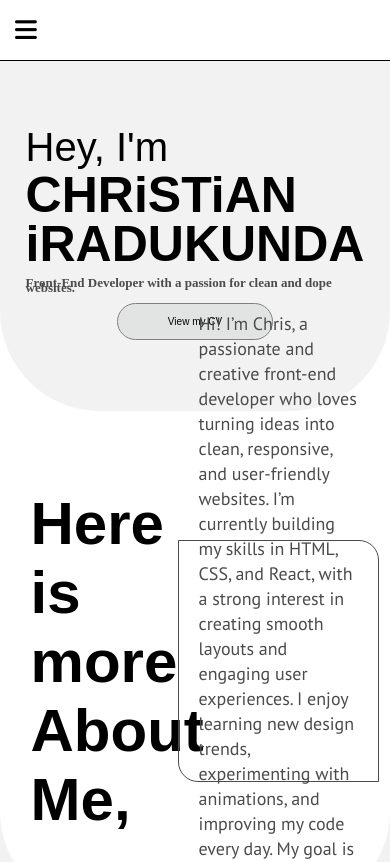
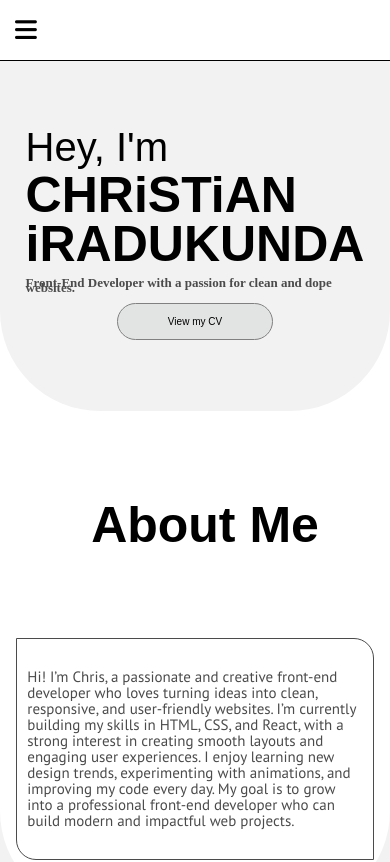
Before and after one commit to chriskunda/Portfolio, a React (Vite) app in the folder My-portfolio/: page / in a window 390 px wide. Shown: the top 862 px of the page. Built offline with nearby package versions, Linux system fonts and the light colour scheme; a web font is replaced by a local one.

Commit message:
just done about section

```diff
--- a/My-portfolio/src/Components/About.css
+++ b/My-portfolio/src/Components/About.css
@@ -25,6 +25,10 @@ html{
 
 }
 
+.h1-2{
+    display: none;
+}
+
 .about{
     display: flex;
     align-items: center;
@@ -37,3 +41,35 @@ html{
     font-size: 18px;
     padding: 20px;
 }
+
+@media (max-width: 500px) {
+    .about-container{
+        display: flex;
+        flex-direction: column;
+
+    }
+
+    .words{
+        display: flex;
+        flex-direction: row;
+        justify-content: center;
+        width: 100%;
+
+    }
+
+    .h1-1{
+        display: none;
+    }
+
+    .h1-2{
+        display: flex;
+        font-size: 50px;
+    }
+
+    .about{
+        width: 86%;
+        font-size: 15px;
+        padding: 10px;
+        line-height: 16px;
+    }
+}
--- a/My-portfolio/src/Components/About.jsx
+++ b/My-portfolio/src/Components/About.jsx
@@ -5,7 +5,8 @@ function About() {
         <div className="parent-about" id="about-section">
             <div className="about-container">
                 <div className="words">
-                    <h1>Here is more <br /> About Me,</h1>
+                    <h1 className="h1-1">Here is more <br /> About Me,</h1>
+                    <h1 className="h1-2">About Me</h1>
                 </div>
                 <div className="about">
                     <p>Hi! I’m Chris, a passionate and creative front-end developer who loves turning ideas into
```
